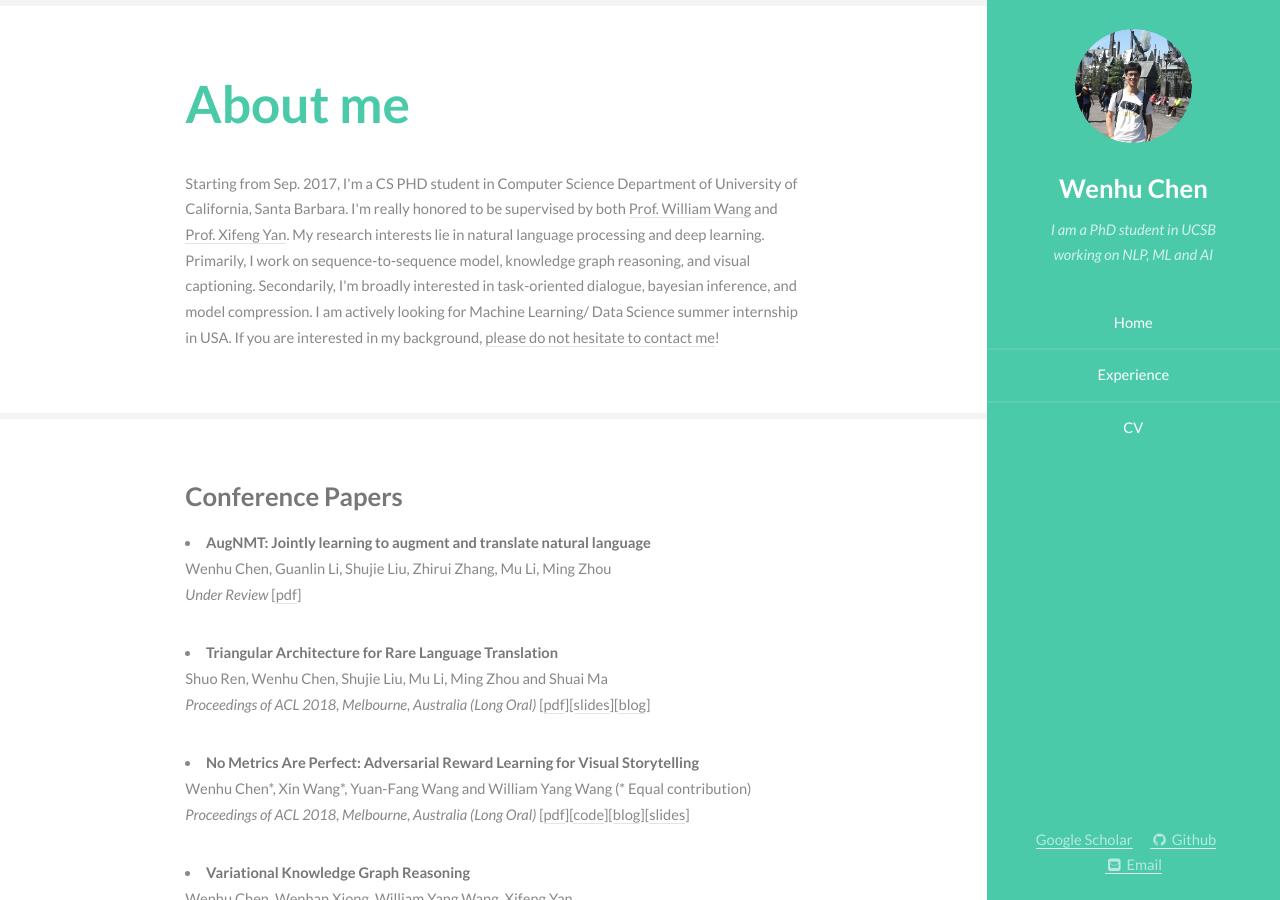
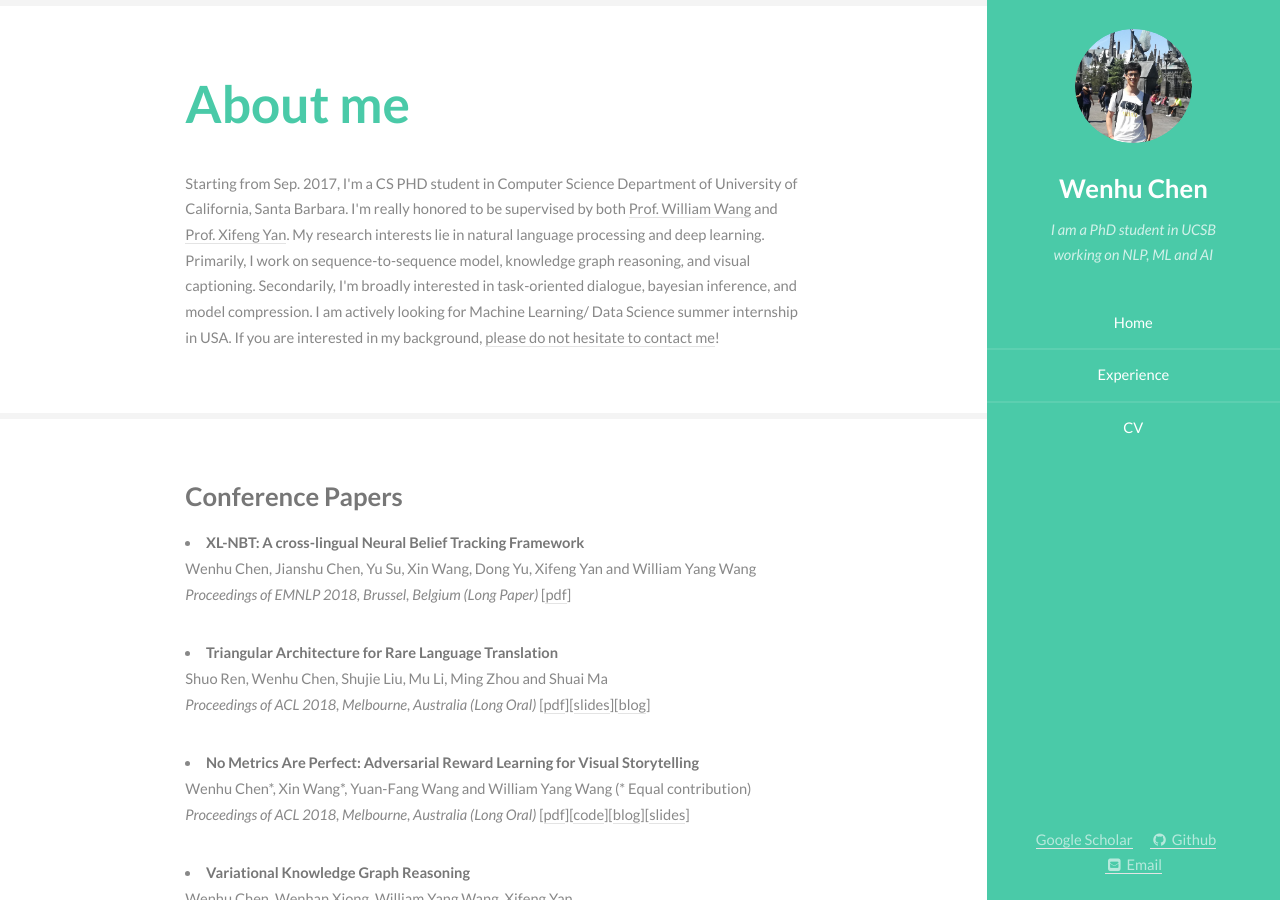
Before and after one commit to wenhuchen/wenhuchen.github.io, a Jekyll site: the page built from index.html, in a window 1280 px wide and 900 px high. Built offline with Jekyll 4.4.1, drawn with Linux system fonts in a browser that asks for light colours.

Commit message:
Update index.html
Add one paper

```diff
--- a/index.html
+++ b/index.html
@@ -27,9 +27,9 @@ th,td {
     <section id="two">
         <div class="container">
         <h3>Conference Papers</h3>
-<li><strong> AugNMT: Jointly learning to augment and translate natural language  <a span style="color: #009900;"></a></strong><br>
-        Wenhu Chen, Guanlin Li, Shujie Liu, Zhirui Zhang, Mu Li, Ming Zhou<br>
-        <em>Under Review</em> [<a href="">pdf</a>]
+<li><strong> XL-NBT: A cross-lingual Neural Belief Tracking Framework  <a span style="color: #009900;"></a></strong><br>
+        Wenhu Chen, Jianshu Chen, Yu Su, Xin Wang, Dong Yu, Xifeng Yan and William Yang Wang<br>
+        <em>Proceedings of EMNLP 2018, Brussel, Belgium (Long Paper)</em> [<a href="">pdf</a>]
 <p>
 <li><strong> Triangular Architecture for Rare Language Translation <a span style="color: #009900;"></a></strong><br>
 		Shuo Ren, Wenhu Chen, Shujie Liu, Mu Li, Ming Zhou and Shuai Ma<br>
```
